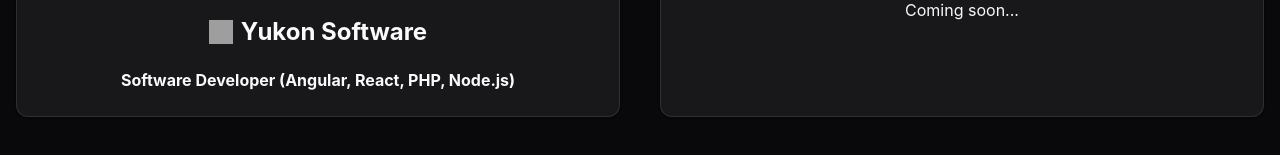
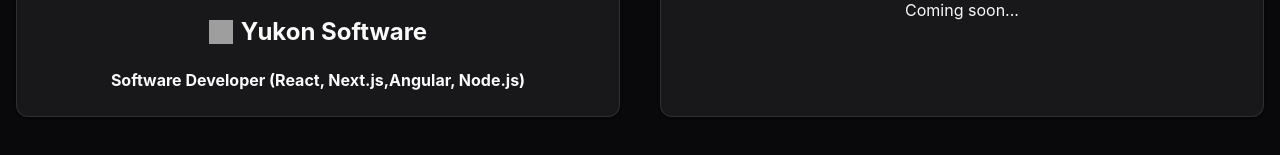
Before and after one commit to unisol1020/old-cv, a React (Vite) app: page /experience in a window 1280 px wide. Shown: the part 389-544 px from the top of the page. Built offline with nearby package versions, Linux system fonts and the light colour scheme; grey boxes are pictures that could not be loaded.

Commit message:
Update job title in experience.ts to reflect current technologies: changed "PHP" to "Next.js" for accuracy.

```diff
--- a/src/const/experience.ts
+++ b/src/const/experience.ts
@@ -1,6 +1,6 @@
 const experience = [
   {
-    title: "Software Developer (Angular, React, PHP, Node.js)",
+    title: "Software Developer (React, Next.js,Angular, Node.js)",
     company: "Yukon Software",
     location: "Chernivtsi, Ukraine",
     startDate: "02.2020",
```
